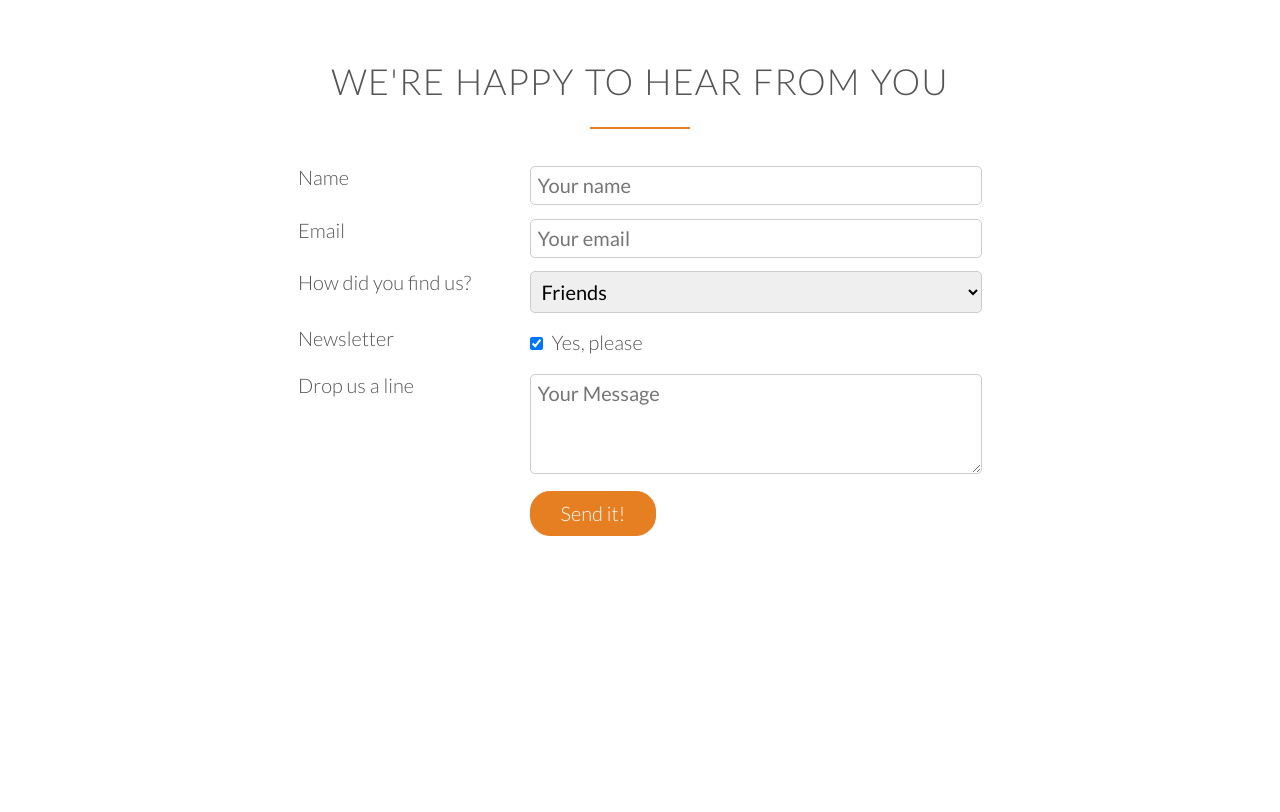
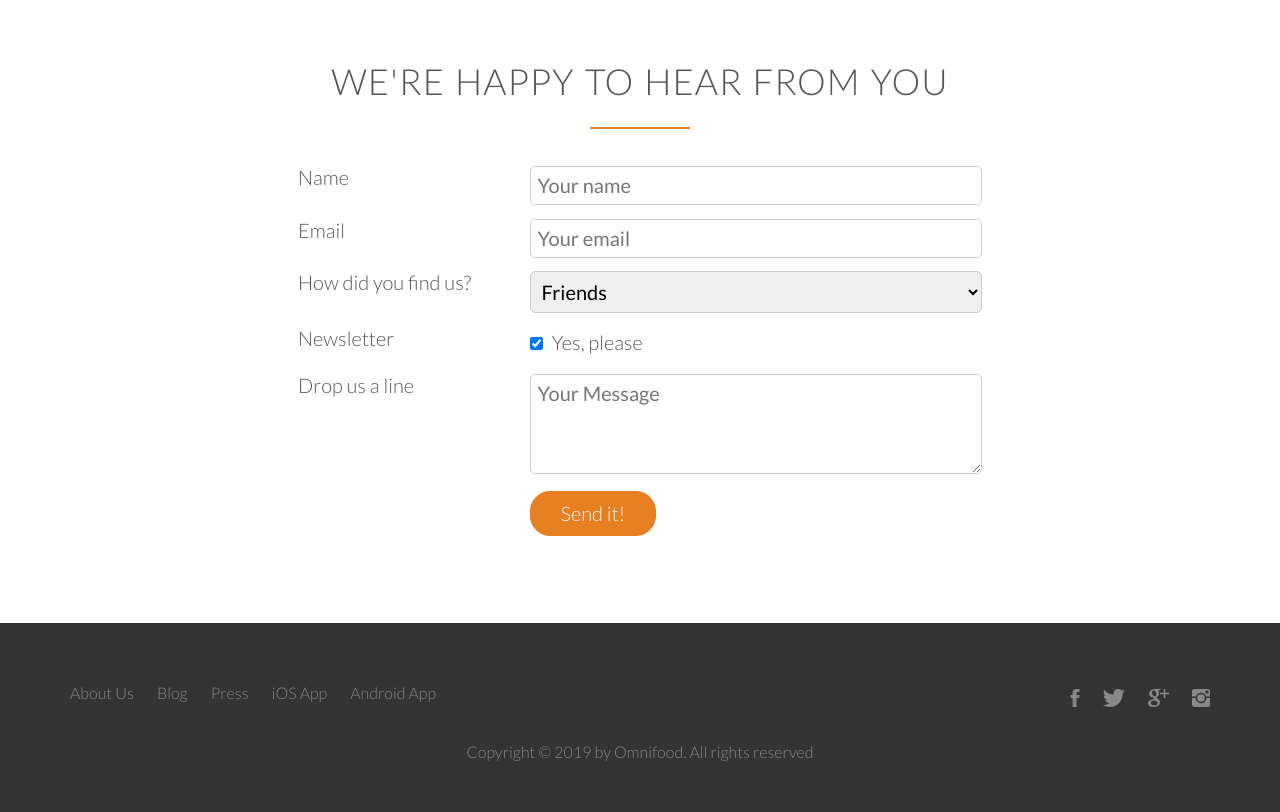
Before and after one commit to aldosfender/Omnifood, a plain HTML site: page index.html in a window 1280 px wide. Shown: the part 4729-5541 px from the top of the page. Before the commit the page ends 5352 px from the top, so only its background shows below. Drawn offline with Linux system fonts and the light colour scheme; files whose address does not match are found by name.

Commit message:
footer added

```diff
--- a/index.html
+++ b/index.html
@@ -351,5 +351,32 @@
         </div>
       </section>
 
+      <footer>
+        <div class="row">
+          <div class="col span-1-of-2">
+            <ul class="footer-nav">
+              <li><a href="#">About Us</a></li>
+              <li><a href="#">Blog</a></li>
+              <li><a href="#">Press</a></li>
+              <li><a href="#">iOS App</a></li>
+              <li><a href="#">Android App</a></li>
+            </ul>
+          </div>
+          <div class="col span-1-of-2">
+            <ul class="social-links">
+              <li><a href="#"><i class="ion-social-facebook"></i></a></li>
+              <li><a href="#"><i class="ion-social-twitter"></i></a></li>
+              <li><a href="#"><i class="ion-social-googleplus"></i></a></li>
+              <li><a href="#"><i class="ion-social-instagram"></i></a></li>
+            </ul>
+          </div>
+        </div>
+        <div class="row">
+          <p>
+            Copyright &copy; 2019 by Omnifood. All rights reserved
+          </p>
+        </div>
+      </footer>
+
     </body>
   </html>
--- a/resources/css/style.css
+++ b/resources/css/style.css
@@ -463,3 +463,79 @@ input[type=checkbox] {
 *:focus {
     outline: none; /* it takes away the blue default line to the input */
 }
+
+/* -------------------------------------------------- */
+/* Footer */
+/* -------------------------------------------------- */
+
+footer {
+    background-color: #333;
+    padding: 50px;
+    font-size: 80%;
+}
+
+.footer-nav {
+    list-style: none;
+    float: left;
+}
+
+.social-links {
+    list-style: none;
+    float: right;
+}
+
+.footer-nav li, .social-links li {
+    display: inline-block;
+    margin-right: 20px;
+}
+
+.footer-nav li:last-child, .social-links li:last-child {
+    margin-right: 0;
+}
+
+.footer-nav li a:link,
+.footer-nav li a:visited,
+.social-links li a:link,
+.social-links li a:visited {
+    text-decoration: none;
+    border: 0;
+    color: #888;
+    transition: color 0.2s;
+}
+
+.footer-nav li a:hover, .footer-nav li a:active {
+    color: #ddd;
+}
+
+.social-links li a:link, .social-links a:visited {
+    font-size: 150%;
+}
+
+.ion-social-facebook,
+.ion-social-twitter,
+.ion-social-googleplus,
+.ion-social-instragram  {
+    transition: color 0.2s;
+}
+
+.ion-social-facebook:hover {
+    color: #3b5998;
+}
+
+.ion-social-twitter:hover {
+    color: #00aced;
+}
+
+.ion-social-googleplus:hover {
+    color: #dd4b39;
+}
+
+.ion-social-instagram:hover {
+    color: #dd2a7b;
+}
+
+footer p {
+    color: #888;
+    text-align: center;
+    margin-top: 20px;
+}
```
